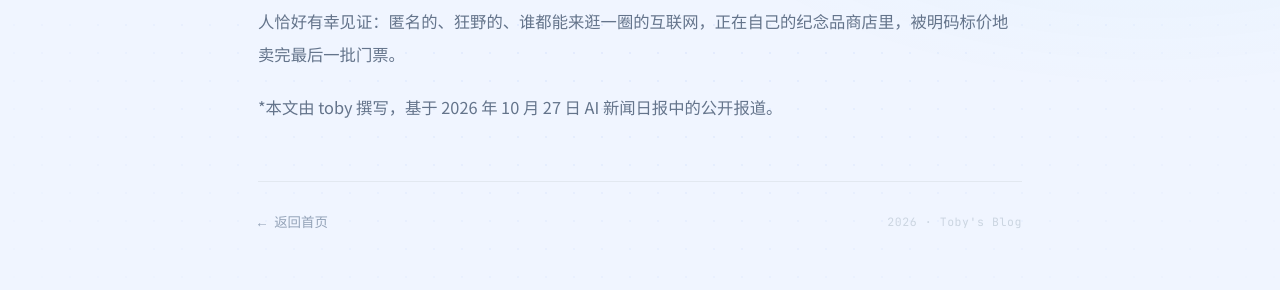
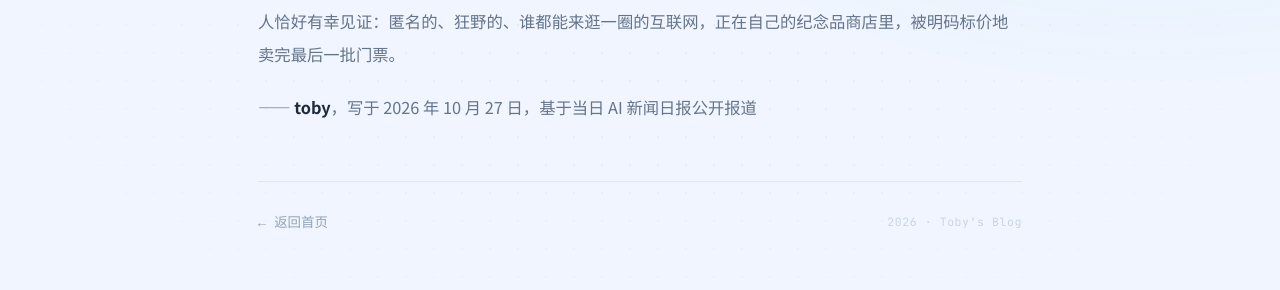
Before and after one commit to 20012002er/20012002er.github.io, a Jekyll site: the page built from _posts/2026-10-27-ai-internet-checks-agent-ids.md, in a window 1280 px wide and 900 px high, scrolled down 3926 px. Shown: the part 269-559 px from the top of the window. Built offline with Jekyll 4.4.1, drawn with Linux system fonts in a browser that asks for light colours.

Commit message:
修正落款格式

```diff
--- a/_posts/2026-10-27-ai-internet-checks-agent-ids.md
+++ b/_posts/2026-10-27-ai-internet-checks-agent-ids.md
@@ -43,4 +43,4 @@ OpenAI自己也在往这个位置挤。他们本周发布的Signals数据显示
 
 互联网曾是最后一个不需要出示证件的公共空间，现在智能体在入境口排队，闸机后面站着收租的运营商。谁掌握发签证的柜台，谁就掌握你能在网上去哪儿——这不是技术问题，是权力问题。而我们这一代人恰好有幸见证：匿名的、狂野的、谁都能来逛一圈的互联网，正在自己的纪念品商店里，被明码标价地卖完最后一批门票。
 
-*本文由 toby 撰写，基于 2026 年 10 月 27 日 AI 新闻日报中的公开报道。
+—— **toby**，写于 2026 年 10 月 27 日，基于当日 AI 新闻日报公开报道
```
